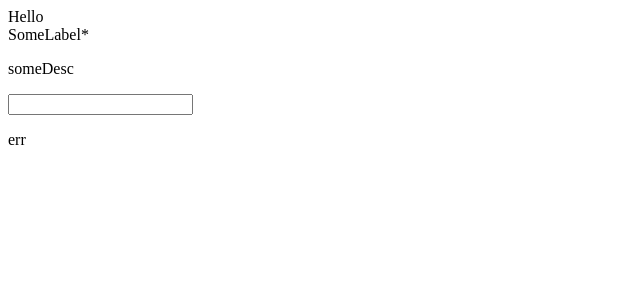
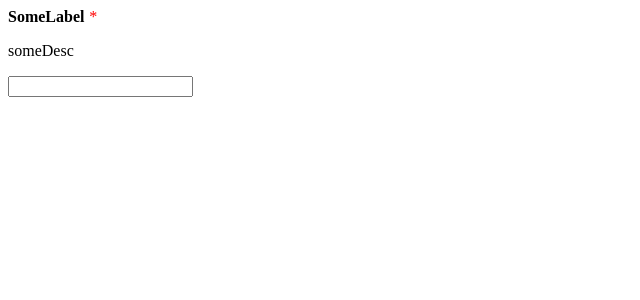
Before and after one commit to eg-bond/forms_hw, a React (Vite) app: page / in a window 1280 px wide. Shown: the top 300 px of the page, without its empty margins (0-640 px from the left). Built offline with nearby package versions, Linux system fonts and the light colour scheme.

Commit message:
feat: some styles for input component done
1. css modules auto type added
2. added styles for label and asterisk

```diff
--- a/package.json
+++ b/package.json
@@ -11,7 +11,8 @@
   },
   "dependencies": {
     "react": "^18.2.0",
-    "react-dom": "^18.2.0"
+    "react-dom": "^18.2.0",
+    "vite-plugin-typed-css-modules": "^0.1.0"
   },
   "devDependencies": {
     "@types/react": "^18.2.66",
--- a/src/App.tsx
+++ b/src/App.tsx
@@ -3,12 +3,11 @@ import Input from './components/Input'
 function App() {
   return (
     <>
-      <div>Hello</div>
       <Input
         // placeholder={'somePlaceHolder'}
         label={'SomeLabel'}
         description={'someDesc'}
-        error={'err'}
+        // error={'err'}
         asterisk={true}
       />
     </>
--- a/src/components/Input.tsx
+++ b/src/components/Input.tsx
@@ -1,3 +1,5 @@
+import s from './styles.module.css'
+
 type InputOptionsT = {
   label?: string
   asterisk?: boolean
@@ -34,10 +36,12 @@ function Input({
   return (
     <div>
       {label && (
-        <div className='label'>
-          <label htmlFor='input_random_id'>{label}</label>
-          {asterisk && <span className='asterisk'>*</span>}
-        </div>
+        <>
+          <label className={s.label} htmlFor='input_random_id'>
+            {label}
+          </label>
+          {asterisk && <span className={s.asterisk}>*</span>}
+        </>
       )}
       {description && <p>{description}</p>}
       <input
--- /dev/null
+++ b/src/components/styles.module.css
@@ -0,0 +1,8 @@
+.label {
+  font-weight: bold;
+}
+
+.asterisk {
+  color: red;
+  margin-left: 0.3rem;
+}
--- /dev/null
+++ b/src/components/styles.module.css.d.ts
@@ -0,0 +1,5 @@
+declare const styles: {
+  readonly "label": string;
+  readonly "asterisk": string;
+};
+export = styles;
--- a/vite.config.ts
+++ b/vite.config.ts
@@ -1,9 +1,10 @@
 import { defineConfig } from 'vite'
 import react from '@vitejs/plugin-react'
+import typedCssModulesPlugin from 'vite-plugin-typed-css-modules'
 
 // https://vitejs.dev/config/
 export default defineConfig({
-  plugins: [react()],
+  plugins: [react(), typedCssModulesPlugin()],
   server: {
     open: true,
   },
```
Also changed, not shown: 1 other file (tests, documents, lock files or other folders).
